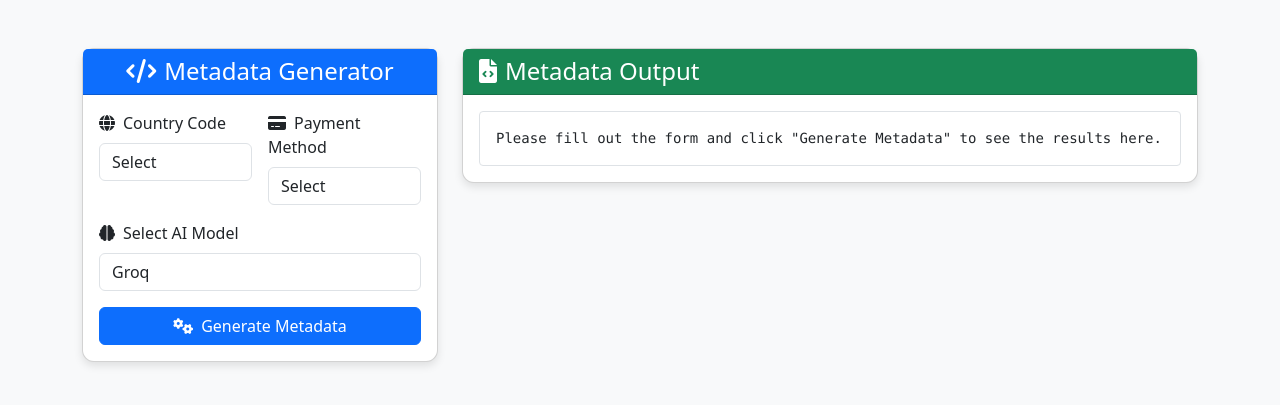
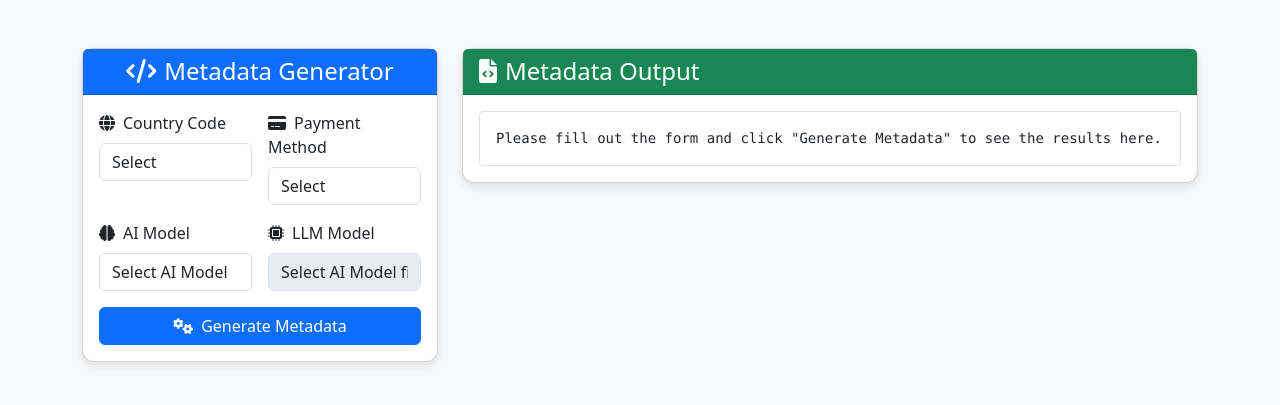
Before and after one commit to kanishkarthik/dotnet-to-angular-migration, a Flask app: page / in a window 1280 px wide. Shown: the top 405 px of the page. Run offline with Flask 3, Linux system fonts and the light colour scheme; parts of the project's set-up code (start-up, migrations or seed data) failed here and were passed over.

Commit message:
Refactor metadata generation to include LLM model selection and improve logging

```diff
--- a/MetaDataParser/config/constants.py
+++ b/MetaDataParser/config/constants.py
@@ -1,7 +1,8 @@
 import os
 
 # Groq API Key and Endpoint
-GROQ_API_KEY = "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"
+GROQ_API_KEY = "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"
+# "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"
 
 # Groq (LLM)
 GROQ_LARGE_LANGUAGE_MODEL = "llama-3.3-70b-versatile"
--- a/MetaDataParser/main.py
+++ b/MetaDataParser/main.py
@@ -24,6 +24,7 @@ def generate_metadata():
     country_code = request.form.get("country_code")
     payment_method = request.form.get("payment_method")
     ai_model = request.form.get("ai_model")
+    llm_model = request.form.get("llm_model")
 
     logger.info(f"Request parameters - Country: {country_code}, Payment Method: {payment_method}, AI Model: {ai_model}")
 
@@ -32,7 +33,7 @@ def generate_metadata():
         raise ValueError("Country code, payment method, and AI model are required!")
 
     try:
-        metadata = metadata_generator.generate(country_code, payment_method, ai_model)
+        metadata = metadata_generator.generate(country_code, payment_method, ai_model, llm_model)
         logger.info("Successfully generated metadata,"+metadata)
         return jsonify({"metadata": metadata})
     except Exception as e:
--- a/MetaDataParser/services/base_llm_service.py
+++ b/MetaDataParser/services/base_llm_service.py
@@ -2,6 +2,7 @@ from abc import ABC, abstractmethod
 import json
 import re
 from config.constants import SAMPLE_METADATA_PATH
+from utils.logger import logger
 
 class BaseLLMService(ABC):
     def __init__(self):
@@ -20,7 +21,7 @@ class BaseLLMService(ABC):
                 return cleaned_json
             except json.JSONDecodeError as e:
                 print(f"Invalid JSON: {e}")
-        print("No JSON found in the text.")
+        logger.info("No JSON found in the text.")
         return ""
 
     @abstractmethod
--- a/MetaDataParser/services/gemini_service.py
+++ b/MetaDataParser/services/gemini_service.py
@@ -6,10 +6,10 @@ from config.constants import GEMINI_API_KEY, GEMINI_MODEL, SAMPLE_METADATA_PATH
 from utils.logger import logger
 
 class GeminiService(BaseLLMService):
-    def __init__(self):
+    def __init__(self, llm_model: str):
         super().__init__()
         genai.configure(api_key=GEMINI_API_KEY)
-        self.model = genai.GenerativeModel(GEMINI_MODEL)
+        self.model = genai.GenerativeModel(llm_model)
 
     def analyze(self, content: str) -> str:
         logger.info("Starting Gemini analysis")
--- a/MetaDataParser/services/groq_service.py
+++ b/MetaDataParser/services/groq_service.py
@@ -6,9 +6,10 @@ from config.constants import GROQ_API_KEY, GROQ_LARGE_LANGUAGE_MODEL, SAMPLE_MET
 from utils.logger import logger
 
 class GroqService(BaseLLMService):
-    def __init__(self):
+    def __init__(self, llm_model: str):
         super().__init__()
         self.client = Groq(api_key=GROQ_API_KEY)
+        self.llm_model = llm_model
 
     def analyze(self, content: str) -> str:
         logger.info("Starting Groq analysis")
@@ -25,7 +26,7 @@ class GroqService(BaseLLMService):
             logger.info(f"Sending request to Groq API with content length: {len(content)}")
             response = self.client.chat.completions.create(
                 messages=[{"role": "user", "content": full_prompt}],
-                model=GROQ_LARGE_LANGUAGE_MODEL,
+                model=self.llm_model,
             )
             logger.info("Successfully received response from Groq API")
             logger.info(f"Raw response from Groq: {response.choices[0].message.content}")
--- a/MetaDataParser/static/js/script.js
+++ b/MetaDataParser/static/js/script.js
@@ -1,8 +1,60 @@
+const llmModelOptions = {
+    groq: [
+        { value: 'llama-3.1-8b-instant', label: 'Llama 3.1 8B Instant' },
+        { value: 'llama-3.3-70b-versatile', label: 'Llama 3.3 70B Versatile' }
+    ],
+    groq_ingest: [
+        { value: 'llama-3.1-8b-instant', label: 'Llama 3.1 8B Instant' },
+        { value: 'llama-3.3-70b-versatile', label: 'Llama 3.3 70B Versatile' }
+    ],
+    gemini: [
+        { value: 'gemini-1.5-pro-latest', label: 'Gemini 1.5 Pro' }
+    ]
+};
+
+document.getElementById("ai_model").addEventListener("change", function() {
+    const llmModelSelect = document.getElementById("llm_model");
+    const selectedAiModel = this.value;
+
+    // Clear existing options
+    llmModelSelect.innerHTML = '';
+
+    if (selectedAiModel) {
+        llmModelSelect.disabled = false;
+
+        // Add default option
+        const defaultOption = document.createElement('option');
+        defaultOption.value = '';
+        defaultOption.disabled = true;
+        defaultOption.selected = true;
+        defaultOption.textContent = 'Select LLM Model';
+        llmModelSelect.appendChild(defaultOption);
+
+        // Add model-specific options
+        const options = llmModelOptions[selectedAiModel] || [];
+        options.forEach(option => {
+            const optionElement = document.createElement('option');
+            optionElement.value = option.value;
+            optionElement.textContent = option.label;
+            llmModelSelect.appendChild(optionElement);
+        });
+    } else {
+        llmModelSelect.disabled = true;
+        const defaultOption = document.createElement('option');
+        defaultOption.value = '';
+        defaultOption.disabled = true;
+        defaultOption.selected = true;
+        defaultOption.textContent = 'Select AI Model first';
+        llmModelSelect.appendChild(defaultOption);
+    }
+});
+
 document.getElementById("metadata-form").addEventListener("submit", async function(e) {
     e.preventDefault();
     const countryCode = document.getElementById("country_code").value;
     const paymentMethod = document.getElementById("payment_method").value;
     const ai_model = document.getElementById("ai_model").value;
+    const llm_model = document.getElementById("llm_model").value;
     const output = document.getElementById("output");
     const previewBtn = document.getElementById("previewBtn");
     const copyBtn = document.getElementById("copyBtn");
@@ -15,7 +67,7 @@ document.getElementById("metadata-form").addEventListener("submit", async functi
         const response = await fetch("/generate-metadata", {
             method: "POST",
             headers: { "Content-Type": "application/x-www-form-urlencoded" },
-            body: `country_code=${encodeURIComponent(countryCode)}&payment_method=${encodeURIComponent(paymentMethod)}&ai_model=${encodeURIComponent(ai_model)}`
+            body: `country_code=${encodeURIComponent(countryCode)}&payment_method=${encodeURIComponent(paymentMethod)}&ai_model=${encodeURIComponent(ai_model)}&llm_model=${encodeURIComponent(llm_model)}`
         });
 
         if (response.ok) {
--- a/MetaDataParser/templates/main.html
+++ b/MetaDataParser/templates/main.html
@@ -43,14 +43,23 @@
                             </div>
                         </div>
 
-                        <!-- Select AI Model -->
-                        <div class="mb-3">
-                            <label for="ai_model" class="form-label"><i class="fas fa-brain me-2"></i>Select AI Model</label>
-                            <select class="form-control" id="ai_model" name="ai_model" required>
-                                <option value="groq">Groq</option>
-                                <option value="groq_ingest">Groq Ingest</option>
-                                <option value="gemini">Gemini</option>
-                            </select>
+                        <!-- AI Model Selection Row -->
+                        <div class="row g-3 mb-3">
+                            <div class="col-md-6">
+                                <label for="ai_model" class="form-label"><i class="fas fa-brain me-2"></i>AI Model</label>
+                                <select class="form-control" id="ai_model" name="ai_model" required>
+                                    <option value="" selected disabled>Select AI Model</option>
+                                    <option value="groq">Groq</option>
+                                    <option value="groq_ingest">Groq Ingest</option>
+                                    <option value="gemini">Gemini</option>
+                                </select>
+                            </div>
+                            <div class="col-md-6">
+                                <label for="llm_model" class="form-label"><i class="fas fa-microchip me-2"></i>LLM Model</label>
+                                <select class="form-control" id="llm_model" name="llm_model" required disabled>
+                                    <option value="" selected disabled>Select AI Model first</option>
+                                </select>
+                            </div>
                         </div>
 
                         <button type="submit" class="btn btn-primary w-100"><i class="fas fa-cogs me-2"></i>Generate Metadata</button>
```
Also changed, not shown: MetaDataParser/services/groq_ingest_service.py (+9 -5 lines), MetaDataParser/services/metadata_generator.py (+10 -8 lines).
